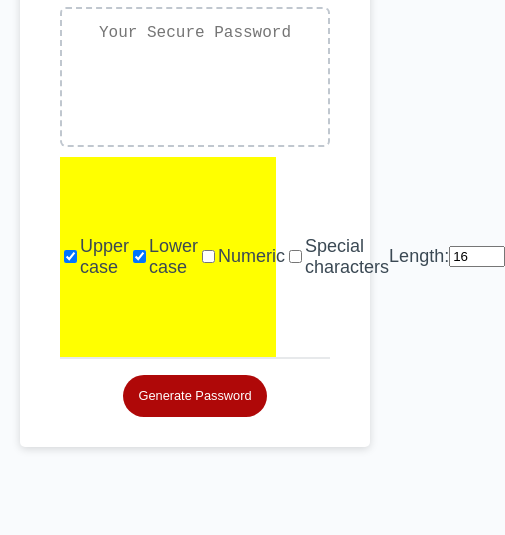
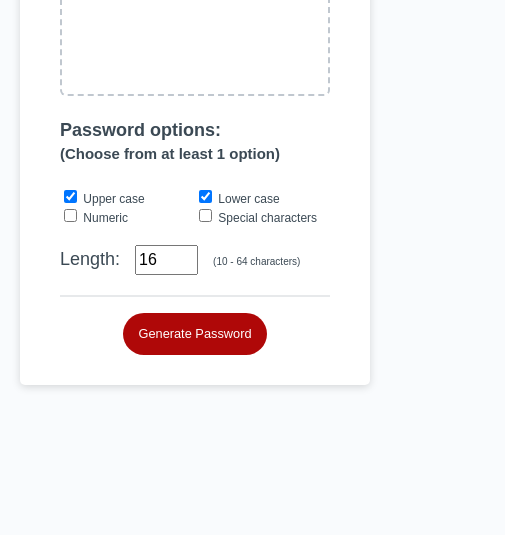
Before and after one commit to Michalous/password-generator, a plain HTML site: page index.html in a window 390 px wide. Shown: the part 309-844 px from the top of the page, 505 px wide, since content can reach past the window. Drawn offline with Linux system fonts and the light colour scheme.

Commit message:
error message displays, responsive css added

```diff
--- a/index.html
+++ b/index.html
@@ -24,27 +24,41 @@
             aria-label="Generated Password"
           ></textarea>
         </div>
-        <div class="options" style="width: 80%; height: 200px; background-color: yellow;">
+        <h4>Password options:</h4>
+        <h5 style="margin-top: -20px;">(Choose from at least 1 option)</h5>
+        <h5 id="error"></h5>
+        <div class="options">
+          <div class="check_option">
             <input checked type="checkbox" id="upperCasedCharacters" name="3" value="3">
             <label for="upperCasedCharacters">
               Upper case
             </label>
+          </div>
+          <div class="check_option">
             <input checked type="checkbox" id="lowerCasedCharacters" name="2">
             <label for="lowerCasedCharacters">
               Lower case
             </label>
+          </div>
+          <div class="check_option">
             <input type="checkbox" id="numericCharacters" name="1">
             <label for="numericCharacters">
               Numeric
             </label>
+          </div>
+          <div class="check_option">
             <input type="checkbox" id="specialCharacters" name="0">
             <label for="specialCharacters">
               Special characters
             </label>
-          <br>
+          </div>
+        </div>
+        <div class="length">
           <label for="length">Length:</label>
           <input type="number" id="length" min="10" max="64" value="16"/>
+          <span>(10 - 64 characters)</span>
         </div>
+
         <div class="card-footer">
           <button id="generate" class="btn">Generate Password</button>
         </div>
--- a/script.js
+++ b/script.js
@@ -151,4 +151,12 @@ function writePassword() {
 }
 
 // Add event listener to generate button
-generateBtn.addEventListener('click', writePassword);
+//generateBtn.addEventListener('click', writePassword);
+generateBtn.addEventListener('click', function() {
+  if (getPasswordOptions()[0].length == 0) {
+    document.getElementById('error').innerHTML = "* Error! You have to tick one of the options"
+  }
+  else {
+    writePassword()
+  }
+})
--- a/style.css
+++ b/style.css
@@ -120,11 +120,30 @@ button[disabled] {
 
 .options {
   display: flex;
-  justify-content: space-between;
-  align-items: center;
+  flex-wrap: wrap;
+  margin-bottom: 20px;
+  /* justify-content: space-between;
+  align-items: center; */
 }
 
+.check_option {
+  width: 50%;
+}
 
+.length {
+  margin-bottom: 20px;
+}
+
+.length input {
+  height: 30px;
+  margin-left: 10px;
+  margin-right: 10px;
+  font-size: 16px;
+}
+
+#error {
+  color: red;
+}
 
 @media (max-width: 690px) {
   .btn {
@@ -142,4 +161,16 @@ button[disabled] {
   .btn {
     font-size: 0.8rem;
   }
+
+  h2 {
+    font-size: 20px;
+  }
+
+  .length span {
+    font-size: 10px;
+  }
+
+  .check_option {
+    font-size: 12px;
+  }
 }
```
Lines whose indentation alone changed are shown as unchanged.
